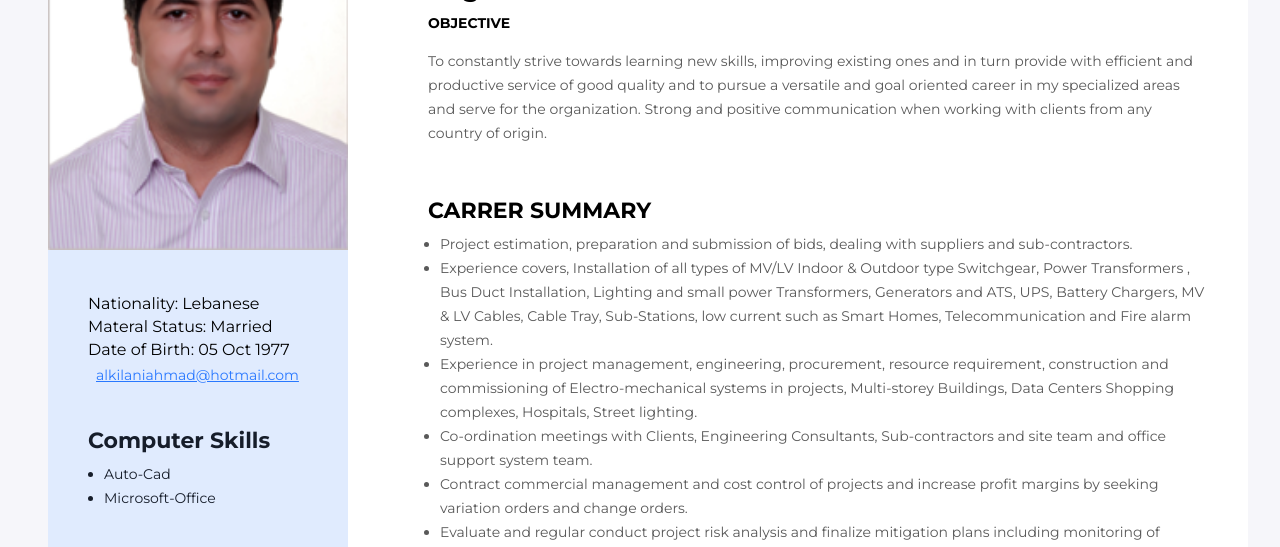
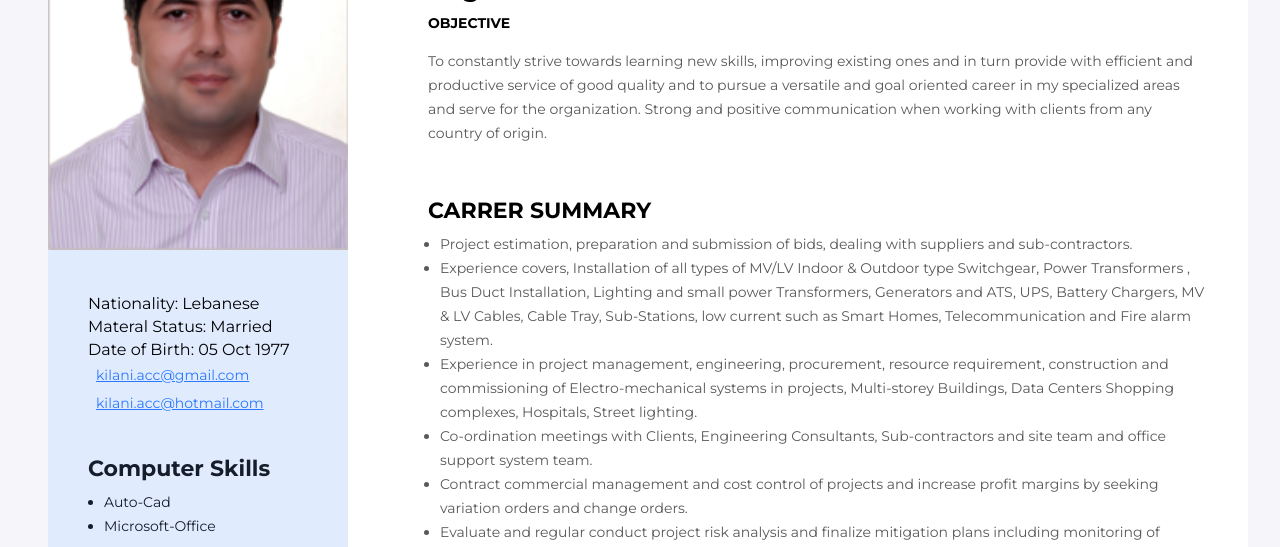
Before and after one commit to loudmilakiki/cv-ahmad, a plain HTML site: page index.html in a window 1280 px wide. Shown: the part 215-762 px from the top of the page. Drawn offline with Linux system fonts and the light colour scheme.

Commit message:
cv-ahmad-email

```diff
--- a/index.html
+++ b/index.html
@@ -279,7 +279,8 @@
                     <p class="contacts-item">Nationality: Lebanese</p>
                     <p class="contacts-item">Materal Status: Married</p>
                     <p class="contacts-item">Date of Birth: 05 Oct 1977</p>
-                    <p class="contacts-item"><span class="contacts-type"></span><a class="contacts-link" href="malto:alkilaniahmad@hotmail.com">alkilaniahmad@hotmail.com</a></p>
+                    <p class="contacts-item"><span class="contacts-type"></span><a class="contacts-link" href="malto:kilani.acc@gmail.com">kilani.acc@gmail.com</a></p>
+                    <p class="contacts-item"><span class="contacts-type"></span><a class="contacts-link" href="malto:kilani.acc@hotmail.com">kilani.acc@hotmail.com</a></p>
                 </div>
 
                 <div class="skills-conteiner">
```
